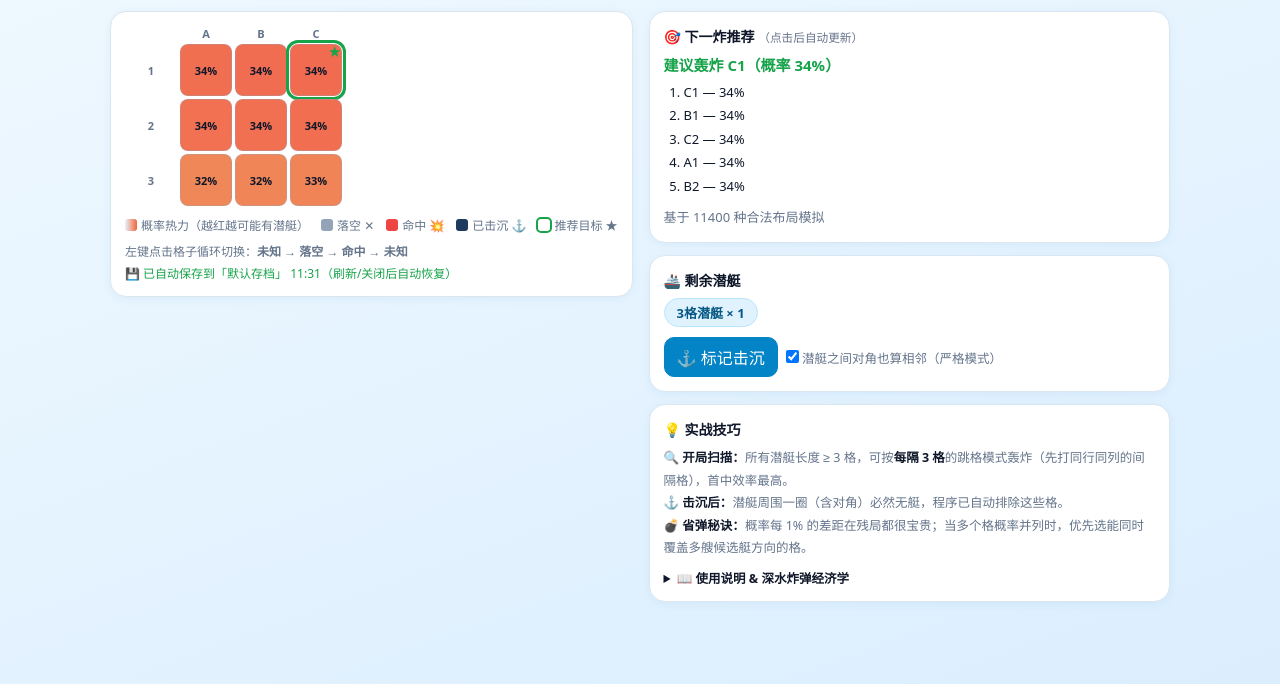
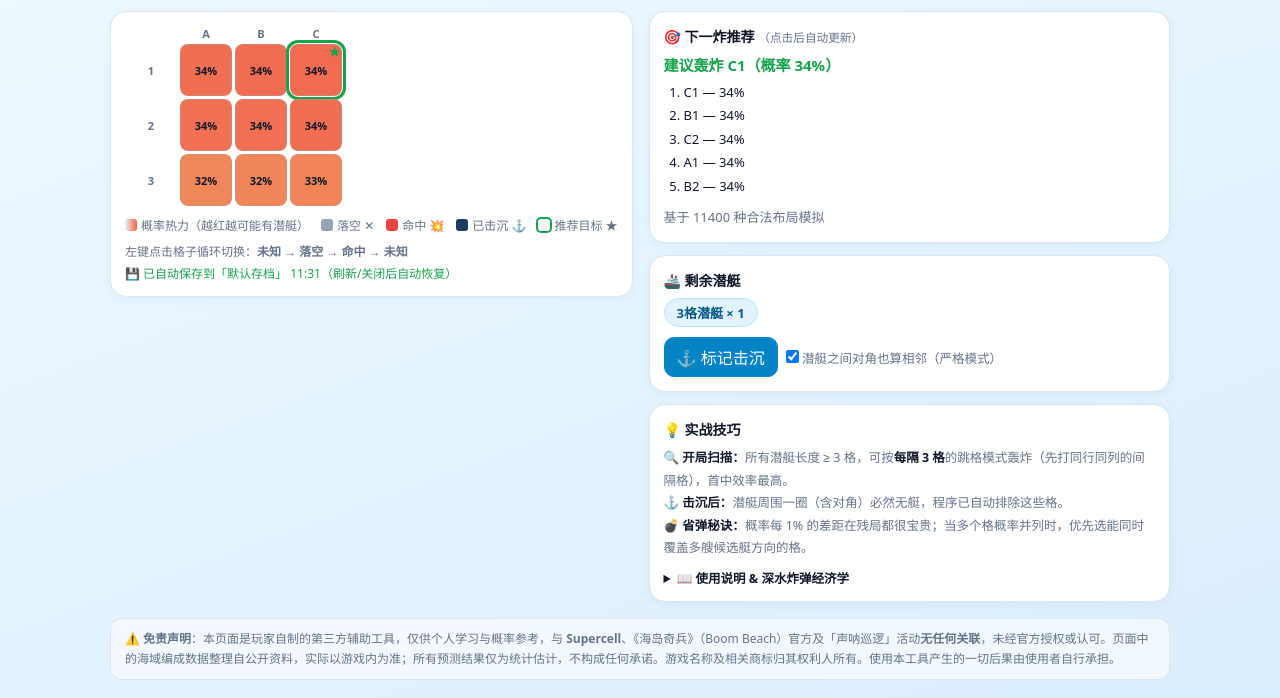
Before and after one commit to lingluo493/sonar-ops-predictor, a plain HTML site: page index.html in a window 1280 px wide. Shown: the part 116-814 px from the top of the page. Drawn offline with Linux system fonts and the light colour scheme.

Commit message:
docs: add disclaimer (unofficial fan tool, not affiliated with Supercell)

```diff
--- a/index.html
+++ b/index.html
@@ -83,6 +83,8 @@
   #modalInput{width:100%;padding:9px 12px;border-radius:10px;border:1px solid var(--line);font:inherit;margin-bottom:4px;}
   #modalInput:focus{outline:none;border-color:var(--accent);}
   .modalBtns{display:flex;gap:8px;justify-content:flex-end;margin-top:12px;}
+  footer{max-width:1060px;margin:16px auto 0;font-size:12px;color:#64748b;line-height:1.7;}
+  footer p{background:rgba(255,255,255,.6);border:1px solid var(--line);border-radius:12px;padding:10px 14px;}
 </style>
 </head>
 <body>
@@ -157,6 +159,10 @@
     </div>
   </div>
 </main>
+
+<footer>
+  <p>⚠️ <b>免责声明</b>：本页面是玩家自制的第三方辅助工具，仅供个人学习与概率参考，与 <b>Supercell</b>、《海岛奇兵》（Boom Beach）官方及「声呐巡逻」活动<b>无任何关联</b>，未经官方授权或认可。页面中的海域编成数据整理自公开资料，实际以游戏内为准；所有预测结果仅为统计估计，不构成任何承诺。游戏名称及相关商标归其权利人所有。使用本工具产生的一切后果由使用者自行承担。</p>
+</footer>
 
 <!-- 内置对话框 -->
 <div id="modalMask">
```
